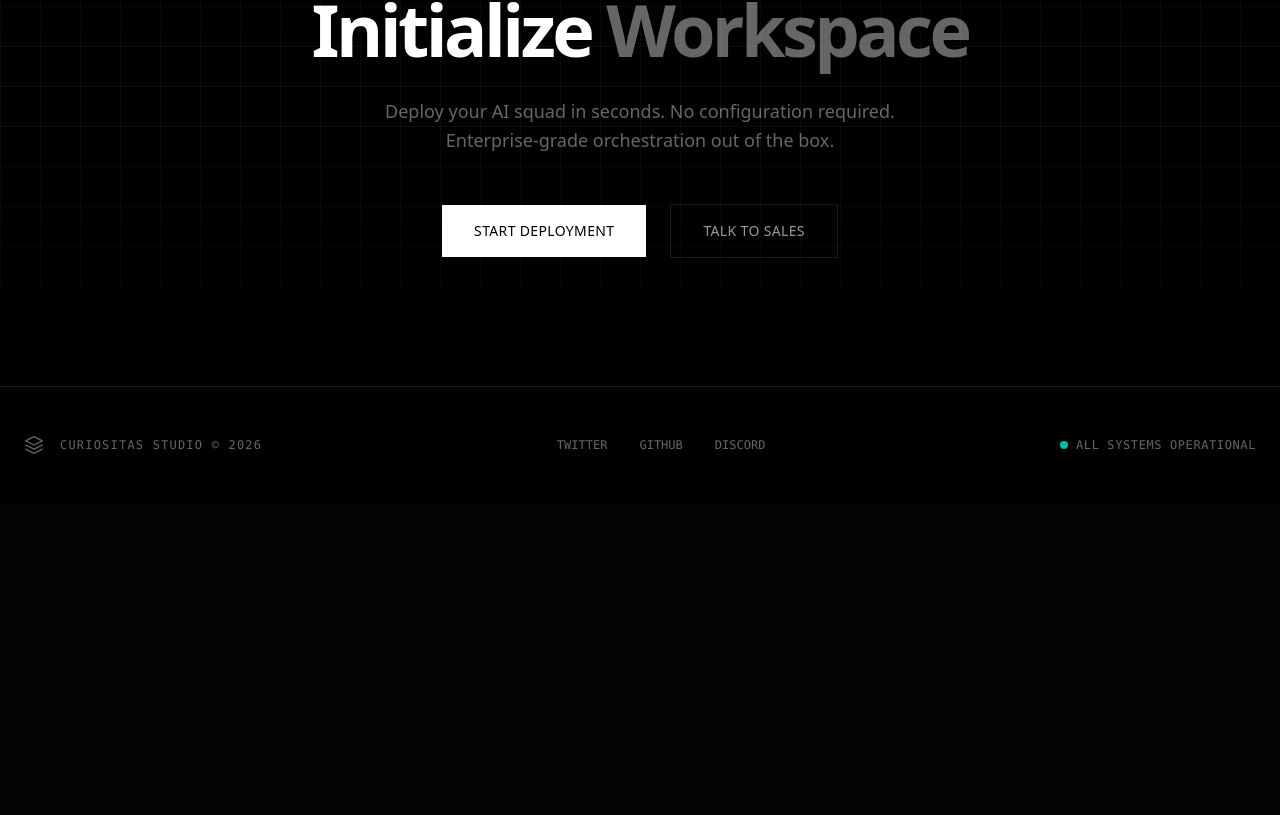
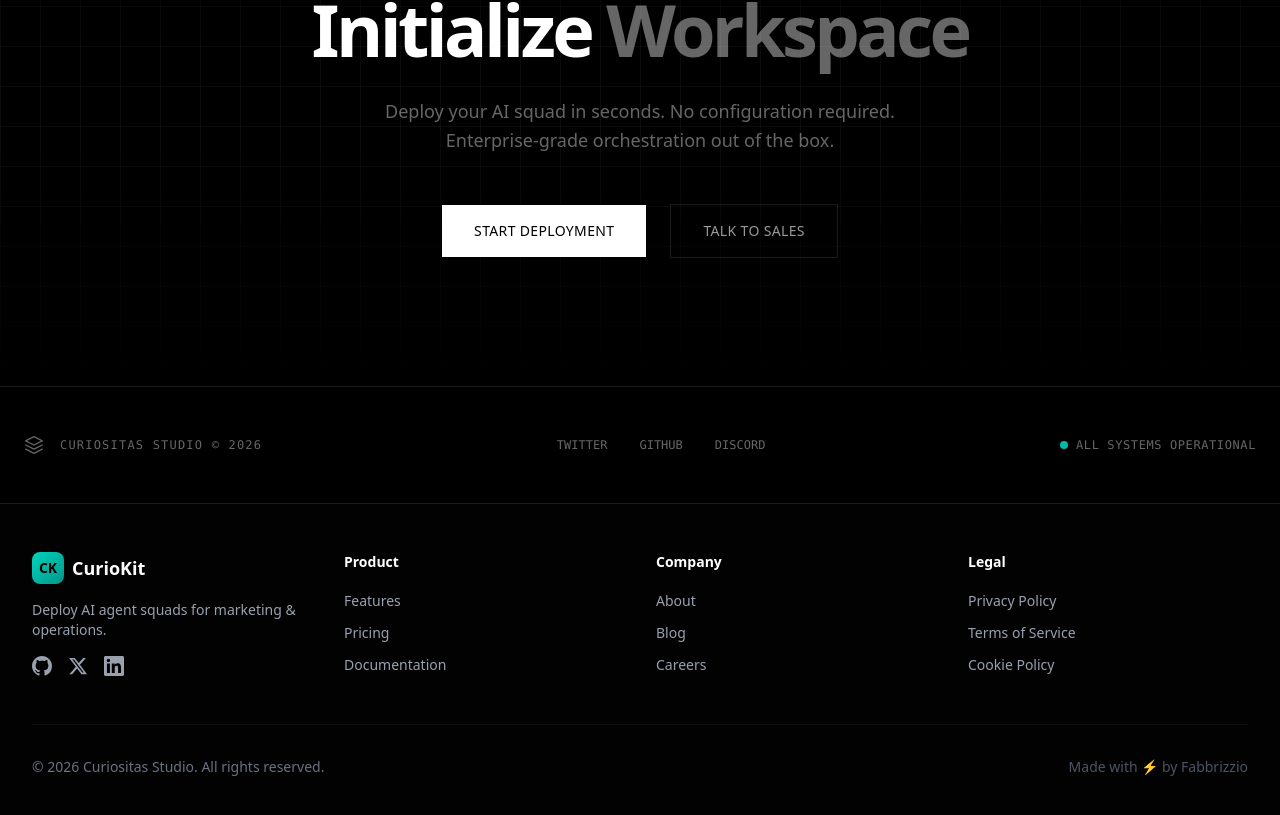
Before and after one commit to 0xnetborn/curiositas-clawkit, a Next.js app: page / in a window 1280 px wide. Shown: the part 4812-5627 px from the top of the page. Before the commit the page ends 5315 px from the top, so only its background shows below. Built offline with nearby package versions, Linux system fonts and the light colour scheme.

Commit message:
feat: add footer with navigation, social icons & legal links

```diff
--- a/src/app/layout.tsx
+++ b/src/app/layout.tsx
@@ -2,6 +2,7 @@
 import { Geist, Geist_Mono } from "next/font/google";
 import "./globals.css";
 import PageWrapper from "./PageWrapper";
+import Footer from "@/components/Footer";
 
 const geistSans = Geist({
   variable: "--font-geist-sans",
@@ -49,6 +50,7 @@
       >
         <PageWrapper>
           {children}
+          <Footer />
         </PageWrapper>
       </body>
     </html>
--- /dev/null
+++ b/src/components/Footer.tsx
@@ -0,0 +1,129 @@
+"use client";
+
+import Link from "next/link";
+
+export default function Footer() {
+  const currentYear = new Date().getFullYear();
+
+  const links = {
+    product: [
+      { label: "Features", href: "#features" },
+      { label: "Pricing", href: "#pricing" },
+      { label: "Documentation", href: "#" },
+    ],
+    company: [
+      { label: "About", href: "#" },
+      { label: "Blog", href: "#" },
+      { label: "Careers", href: "#" },
+    ],
+    legal: [
+      { label: "Privacy Policy", href: "#" },
+      { label: "Terms of Service", href: "#" },
+      { label: "Cookie Policy", href: "#" },
+    ],
+  };
+
+  const socials = [
+    { name: "GitHub", icon: "M12 0C5.37 0 0 5.37 0 12c0 5.31 3.435 9.795 8.205 11.385.6.105.825-.255.825-.57 0-.285-.015-1.23-.015-2.235-3.015.555-3.795-.735-4.035-1.41-.135-.345-.72-1.41-1.23-1.695-.42-.225-1.02-.78-.015-.795.945-.015 1.62.87 1.845 1.23 1.08 1.815 2.805 1.305 3.495.99.105-.78.42-1.305.765-1.605-2.67-.3-5.46-1.335-5.46-5.925 0-1.305.465-2.385 1.23-3.225-.12-.3-.54-1.53.12-3.18 0 0 1.005-.315 3.3 1.23.96-.27 1.98-.405 3-.405s2.04.135 3 .405c2.295-1.56 3.3-1.23 3.3-1.23.66 1.65.24 2.88.12 3.18.765.84 1.23 1.905 1.23 3.225 0 4.605-2.805 5.625-5.475 5.925.435.375.81 1.095.81 2.22 0 1.605-.015 2.895-.015 3.3 0 .315.225.69.825.57A12.02 12.02 0 0024 12c0-6.63-5.37-12-12-12z", href: "https://github.com/0xnetborn/curiositas-clawkit", aria: "GitHub" },
+    { name: "Twitter", icon: "M18.244 2.25h3.308l-7.227 8.26 8.502 11.24H16.17l-5.214-6.817L4.99 21.75H1.68l7.73-8.835L1.254 2.25H8.08l4.713 6.231zm-1.161 17.52h1.833L7.084 4.126H5.117z", href: "https://x.com/curiositas", aria: "Twitter/X" },
+    { name: "LinkedIn", icon: "M20.447 20.452h-3.554v-5.569c0-1.328-.027-3.037-1.852-3.037-1.853 0-2.136 1.445-2.136 2.939v5.667H9.351V9h3.414v1.561h.046c.477-.9 1.637-1.85 3.37-1.85 3.601 0 4.267 2.37 4.267 5.455v6.286zM5.337 7.433c-1.144 0-2.063-.926-2.063-2.065 0-1.138.92-2.063 2.063-2.063 1.14 0 2.064.925 2.064 2.063 0 1.139-.925 2.065-2.064 2.065zm1.782 13.019H3.555V9h3.564v11.452zM22.225 0H1.771C.792 0 0 .774 0 1.729v20.542C0 23.227.792 24 1.771 24h20.451C23.2 24 24 23.227 24 22.271V1.729C24 .774 23.2 0 22.222 0h.003z", href: "https://linkedin.com/company/curiositas", aria: "LinkedIn" },
+  ];
+
+  return (
+    <footer className="border-t border-white/10 bg-black/50 backdrop-blur-sm">
+      <div className="max-w-7xl mx-auto px-4 sm:px-6 lg:px-8 py-12">
+        <div className="grid grid-cols-2 md:grid-cols-4 gap-8">
+          {/* Brand */}
+          <div className="col-span-2 md:col-span-1">
+            <Link href="/" className="flex items-center space-x-2 mb-4">
+              <div className="w-8 h-8 bg-gradient-to-br from-teal-400 to-teal-600 rounded-lg flex items-center justify-center">
+                <span className="text-black font-bold text-sm">CK</span>
+              </div>
+              <span className="font-bold text-lg">CurioKit</span>
+            </Link>
+            <p className="text-gray-400 text-sm mb-4">
+              Deploy AI agent squads for marketing & operations.
+            </p>
+            <div className="flex space-x-4">
+              {socials.map((social) => (
+                <a
+                  key={social.name}
+                  href={social.href}
+                  target="_blank"
+                  rel="noopener noreferrer"
+                  aria-label={social.aria}
+                  className="text-gray-400 hover:text-teal-400 transition-colors"
+                >
+                  <svg className="w-5 h-5" fill="currentColor" viewBox="0 0 24 24">
+                    <path d={social.icon} />
+                  </svg>
+                </a>
+              ))}
+            </div>
+          </div>
+
+          {/* Product Links */}
+          <div>
+            <h3 className="font-semibold text-sm mb-4">Product</h3>
+            <ul className="space-y-2">
+              {links.product.map((link) => (
+                <li key={link.label}>
+                  <Link
+                    href={link.href}
+                    className="text-gray-400 hover:text-teal-400 text-sm transition-colors"
+                  >
+                    {link.label}
+                  </Link>
+                </li>
+              ))}
+            </ul>
+          </div>
+
+          {/* Company Links */}
+          <div>
+            <h3 className="font-semibold text-sm mb-4">Company</h3>
+            <ul className="space-y-2">
+              {links.company.map((link) => (
+                <li key={link.label}>
+                  <Link
+                    href={link.href}
+                    className="text-gray-400 hover:text-teal-400 text-sm transition-colors"
+                  >
+                    {link.label}
+                  </Link>
+                </li>
+              ))}
+            </ul>
+          </div>
+
+          {/* Legal Links */}
+          <div>
+            <h3 className="font-semibold text-sm mb-4">Legal</h3>
+            <ul className="space-y-2">
+              {links.legal.map((link) => (
+                <li key={link.label}>
+                  <Link
+                    href={link.href}
+                    className="text-gray-400 hover:text-teal-400 text-sm transition-colors"
+                  >
+                    {link.label}
+                  </Link>
+                </li>
+              ))}
+            </ul>
+          </div>
+        </div>
+
+        {/* Bottom Bar */}
+        <div className="mt-12 pt-8 border-t border-white/5 flex flex-col md:flex-row justify-between items-center">
+          <p className="text-gray-500 text-sm">
+            © {currentYear} Curiositas Studio. All rights reserved.
+          </p>
+          <p className="text-gray-600 text-sm mt-2 md:mt-0">
+            Made with ⚡ by Fabbrizzio
+          </p>
+        </div>
+      </div>
+    </footer>
+  );
+}
```
Also changed, not shown: 1 other file (tests, documents, lock files or other folders).
